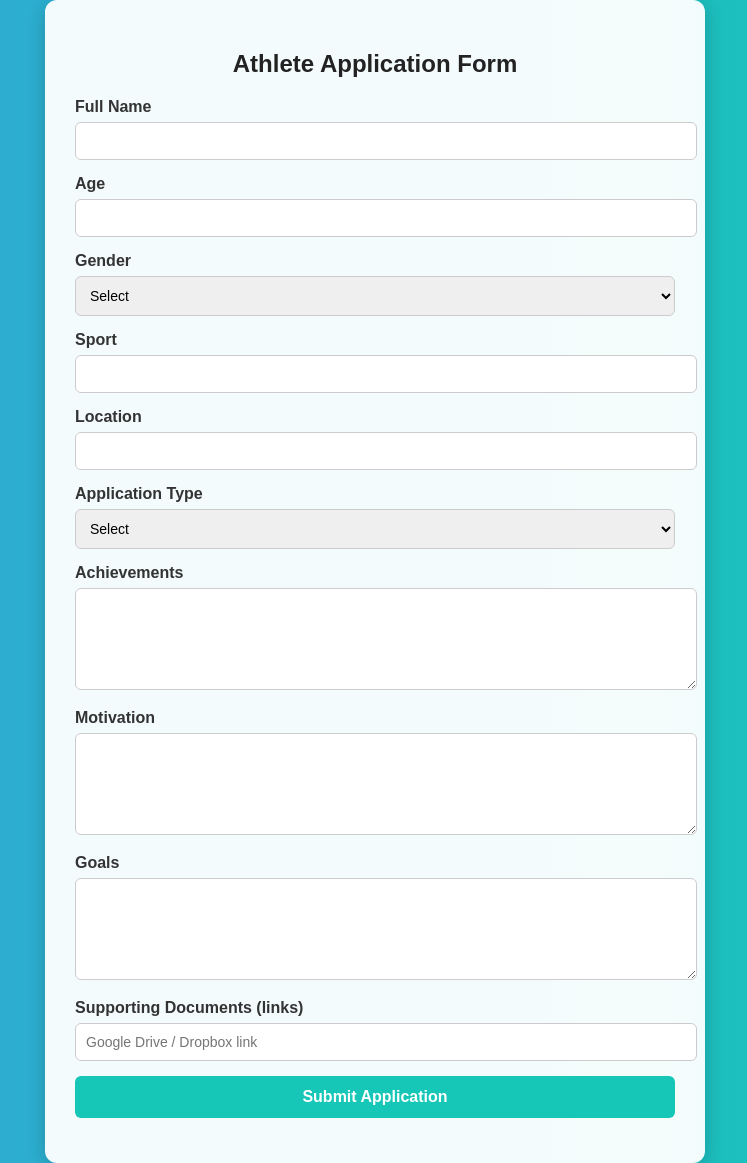
After one commit to lara-jacob/LinkedIn-for-Atheletes, a Flask app: page /application in a window 1280 px wide. The commit adds this page. Shown: the whole page, without its empty margins (265-1012 px from the left). Run offline with Flask 3, Linux system fonts and the light colour scheme; some libraries are stand-ins or nearby versions.

Commit message:
application form added

```diff
--- a/app.py
+++ b/app.py
@@ -27,6 +27,10 @@ def login_page():
 @app.route("/dashboard")
 def dashboard_page():
     return render_template("dashboard.html")
+
+@app.route("/application")
+def application_page():
+    return render_template("application.html")
 
 @app.route("/register", methods=["POST"])
 def register():
@@ -136,5 +140,44 @@ def login():
         return jsonify({"success": False, "message": str(e)}), 500
 
 
+
+    # Submit new application (athlete)
+@app.route("/submit_application", methods=["POST"])
+def submit_application():
+    data = request.get_json()
+    athlete_name = data.get("athlete_name")
+    age = data.get("age")
+    gender = data.get("gender")
+    sport = data.get("sport")
+    location = data.get("location")
+    application_type = data.get("application_type")
+    achievements = data.get("achievements")
+    motivation = data.get("motivation")
+    goals = data.get("goals")
+    supporting_docs = data.get("supporting_docs")
+
+    if not athlete_name or not sport or not application_type:
+        return jsonify({"success": False, "message": "Missing required fields"}), 400
+
+    try:
+        conn = get_db_connection()
+        cur = conn.cursor()
+        cur.execute("""
+            INSERT INTO applications (
+                athlete_name, age, gender, sport, location,
+                application_type, achievements, motivation, goals,
+                supporting_docs, status
+            ) VALUES (%s,%s,%s,%s,%s,%s,%s,%s,%s,%s,'Pending')
+        """, (athlete_name, age, gender, sport, location, application_type,
+              achievements, motivation, goals, supporting_docs))
+        conn.commit()
+        cur.close()
+        conn.close()
+        return jsonify({"success": True, "message": "Application submitted successfully"})
+    except Exception as e:
+        return jsonify({"success": False, "message": str(e)}), 500
+
+
+
 if __name__ == "__main__":
     app.run(debug=True)
--- /dev/null
+++ b/templates/application.html
@@ -0,0 +1,173 @@
+<!DOCTYPE html>
+<html lang="en">
+<head>
+  <meta charset="UTF-8">
+  <meta name="viewport" content="width=device-width, initial-scale=1.0">
+  <title>Athlete Application</title>
+  <style>
+    body {
+      font-family: Arial, sans-serif;
+      background: linear-gradient(to right, #33a8d8, #16c6b7);
+      margin: 0;
+      padding: 0;
+      display: flex;
+      justify-content: center;
+      align-items: center;
+      min-height: 100vh;
+    }
+    .container {
+      background: rgba(255, 255, 255, 0.95);
+      padding: 30px;
+      border-radius: 12px;
+      max-width: 600px;
+      width: 100%;
+      box-shadow: 0 4px 20px rgba(0,0,0,0.2);
+    }
+    h2 {
+      text-align: center;
+      margin-bottom: 20px;
+      color: #222;
+    }
+    .form-group {
+      margin-bottom: 15px;
+    }
+    label {
+      font-weight: bold;
+      display: block;
+      margin-bottom: 6px;
+      color: #333;
+    }
+    input, select, textarea {
+      width: 100%;
+      padding: 10px;
+      border: 1px solid #ccc;
+      border-radius: 6px;
+      font-size: 14px;
+    }
+    textarea {
+      resize: vertical;
+      min-height: 80px;
+    }
+    button {
+      width: 100%;
+      padding: 12px;
+      background: #16c6b7;
+      color: white;
+      border: none;
+      border-radius: 6px;
+      font-size: 16px;
+      cursor: pointer;
+      font-weight: bold;
+    }
+    button:hover {
+      background: #129a8e;
+    }
+    .message {
+      margin-top: 15px;
+      text-align: center;
+      font-weight: bold;
+    }
+    .success { color: green; }
+    .error { color: red; }
+  </style>
+</head>
+<body>
+  <div class="container">
+    <h2>Athlete Application Form</h2>
+    <form id="applicationForm">
+      <div class="form-group">
+        <label for="athlete_name">Full Name</label>
+        <input type="text" id="athlete_name" required>
+      </div>
+      <div class="form-group">
+        <label for="age">Age</label>
+        <input type="number" id="age" min="5" max="100">
+      </div>
+      <div class="form-group">
+        <label for="gender">Gender</label>
+        <select id="gender">
+          <option value="">Select</option>
+          <option>Male</option>
+          <option>Female</option>
+          <option>Other</option>
+        </select>
+      </div>
+      <div class="form-group">
+        <label for="sport">Sport</label>
+        <input type="text" id="sport" required>
+      </div>
+      <div class="form-group">
+        <label for="location">Location</label>
+        <input type="text" id="location">
+      </div>
+      <div class="form-group">
+        <label for="application_type">Application Type</label>
+        <select id="application_type" required>
+          <option value="">Select</option>
+          <option value="Coach">Coach</option>
+          <option value="Sponsor">Sponsor</option>
+        </select>
+      </div>
+      <div class="form-group">
+        <label for="achievements">Achievements</label>
+        <textarea id="achievements"></textarea>
+      </div>
+      <div class="form-group">
+        <label for="motivation">Motivation</label>
+        <textarea id="motivation"></textarea>
+      </div>
+      <div class="form-group">
+        <label for="goals">Goals</label>
+        <textarea id="goals"></textarea>
+      </div>
+      <div class="form-group">
+        <label for="supporting_docs">Supporting Documents (links)</label>
+        <input type="text" id="supporting_docs" placeholder="Google Drive / Dropbox link">
+      </div>
+      <button type="submit">Submit Application</button>
+    </form>
+    <div id="formMessage" class="message"></div>
+  </div>
+
+  <script>
+    document.getElementById("applicationForm").addEventListener("submit", function(e) {
+      e.preventDefault();
+
+      const data = {
+        athlete_name: document.getElementById("athlete_name").value,
+        age: document.getElementById("age").value,
+        gender: document.getElementById("gender").value,
+        sport: document.getElementById("sport").value,
+        location: document.getElementById("location").value,
+        application_type: document.getElementById("application_type").value,
+        achievements: document.getElementById("achievements").value,
+        motivation: document.getElementById("motivation").value,
+        goals: document.getElementById("goals").value,
+        supporting_docs: document.getElementById("supporting_docs").value
+      };
+
+      fetch("/submit_application", {
+        method: "POST",
+        headers: { "Content-Type": "application/json" },
+        body: JSON.stringify(data)
+      })
+      .then(res => res.json())
+      .then(response => {
+        const msgDiv = document.getElementById("formMessage");
+        if (response.success) {
+          msgDiv.textContent = response.message;
+          msgDiv.className = "message success";
+          document.getElementById("applicationForm").reset();
+        } else {
+          msgDiv.textContent = response.message;
+          msgDiv.className = "message error";
+        }
+      })
+      .catch(err => {
+        document.getElementById("formMessage").textContent = "Error submitting application.";
+        document.getElementById("formMessage").className = "message error";
+      });
+    });
+  </script>
+</body>
+</html>
```
Also changed, not shown: templates/dashboard.html (+7 -7 lines).
